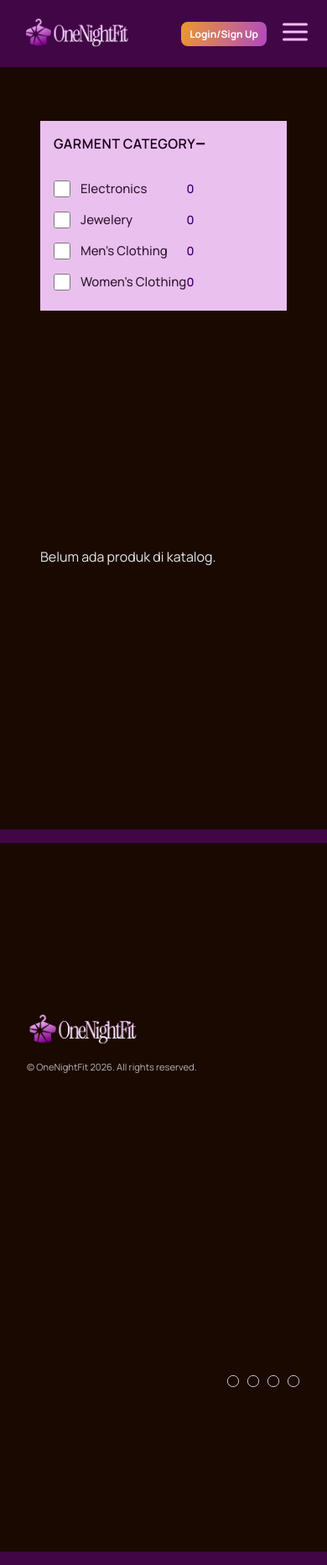
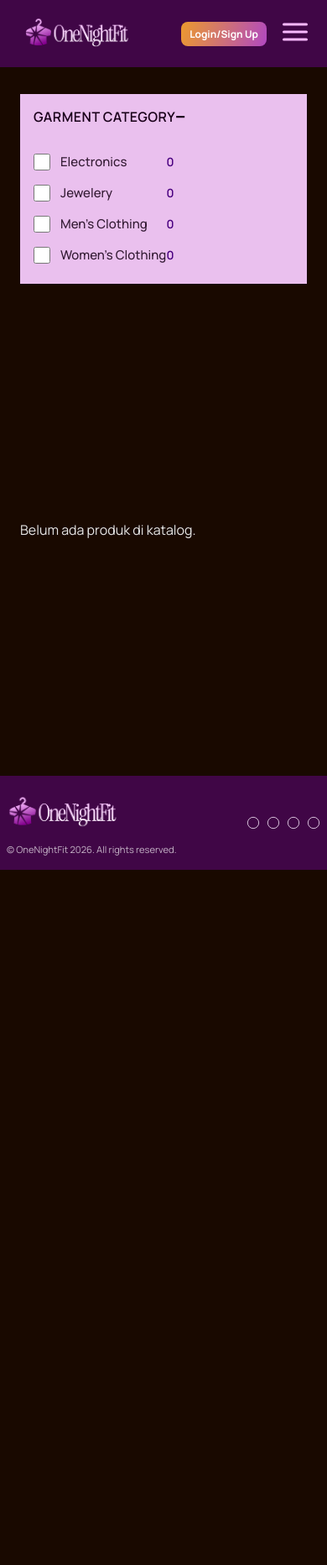
Before and after one commit to OneNightFit/OneNightFit, a Django app: page /catalog/ in a window 390 px wide. Shown: the whole page at 84% size. After the commit the page ends 1036 px from the top, so only its background shows below. Run offline with Django 5.2, Linux system fonts and the light colour scheme; data that the repository does not hold is empty; some web fonts are replaced.

Commit message:
fix(catalog): fix catalog layout

```diff
--- a/static/css/catalog.css
+++ b/static/css/catalog.css
@@ -1,7 +1,7 @@
 /* ==========================================================================
    CATALOG PAGE LAYOUT
    ========================================================================== */
-.container {
+.catalog-container {
     display: grid;
     grid-template-columns: 280px 1fr;
     gap: 2rem;
@@ -12,7 +12,7 @@
 }
 
 @media (max-width: 992px) {
-    .container {
+    .catalog-container {
         grid-template-columns: 1fr;
         padding: 2rem 1.5rem;
     }
--- a/templates/catalog/catalog.html
+++ b/templates/catalog/catalog.html
@@ -12,7 +12,7 @@
         <div class="header">
             <!-- #TODO: Search Bar -->
         </div>
-        <div class="container">
+        <div class="catalog-container">
             <div class="product-sidebar">
                 {% if user.is_authenticated and user.profile.is_seller %}
                     <div style="margin-bottom: 20px;">
```
